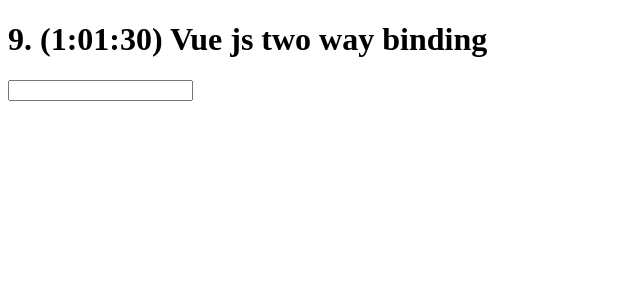
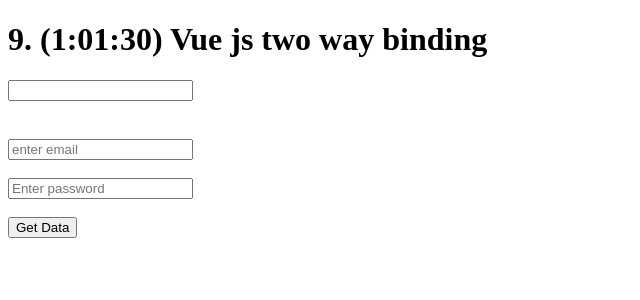
Before and after one commit to VIP114/vuejs-full-course-for-revise, a Vue app: page / in a window 1280 px wide. Shown: the top 300 px of the page, without its empty margins (0-640 px from the left). Built offline with nearby package versions, Linux system fonts and the light colour scheme.

Commit message:
10. (1:06:00) get input field value in Vue js

```diff
--- a/src/components/TwoWayBinding9.vue
+++ b/src/components/TwoWayBinding9.vue
@@ -3,14 +3,30 @@
     <h1>9. (1:01:30) Vue js two way binding</h1>
     <input type="text" v-model="data">
     <h2>{{data}}</h2>
+    <br/>
+    <input type="text" placeholder="enter email" v-model="email">
+    <br/>
+    <br/>
+    <input type="text" placeholder="Enter password" v-model="password">
+    <br/>
+    <br/>
+    <button type="button" v-on:click="getData()">Get Data</button>
     </div>
 </template>
 <script>
+// import { warn } from '@vue/runtime-core'
 export default {
     name:'TwoWayBinding9',
     data() {
         return {
-            data: ''
+            data: '',
+            email:null,
+            password:null,
+        }
+    },
+    methods: {
+        getData(){
+            console.warn('Emails:-',this.email,'Password:-', this.password);
         }
     },
 
```
